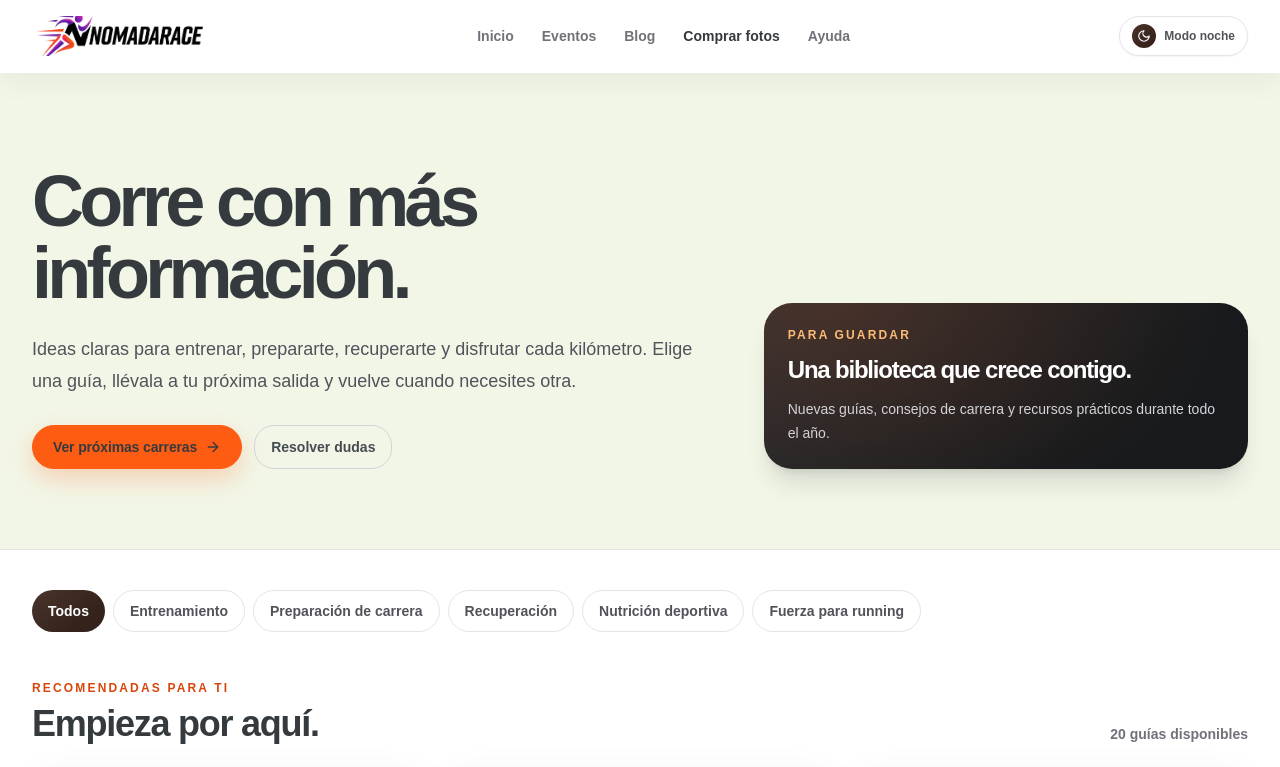
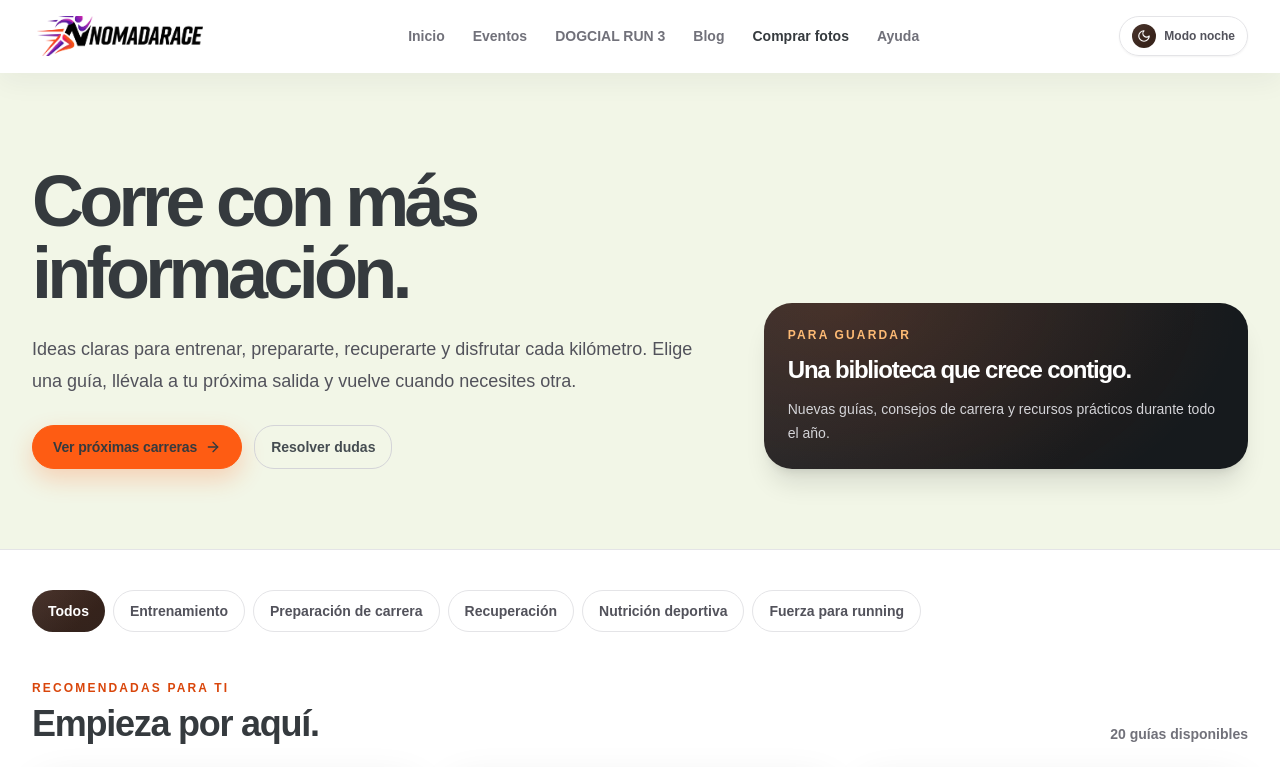
Before and after one commit to franzalbornoz1-bot/nomadarace, a Next.js app: page /blog in a window 1280 px wide. Shown: the top 767 px of the page. Built offline with nearby package versions, Linux system fonts and the light colour scheme.

Commit message:
link dogcial landing from home navigation

```diff
--- a/components/nomada-app.tsx
+++ b/components/nomada-app.tsx
@@ -93,7 +93,7 @@ function useCurrentTime() {
 }
 
 const PUBLIC_LINKS = [
-  ["Inicio", "/"], ["Eventos", "/eventos"], ["Blog", "/blog"], ["Comprar fotos", PHOTO_STORE_URL], ["Ayuda", "/preguntas-frecuentes"],
+  ["Inicio", "/"], ["Eventos", "/eventos"], ["DOGCIAL RUN 3", "/eventos/detalles"], ["Blog", "/blog"], ["Comprar fotos", PHOTO_STORE_URL], ["Ayuda", "/preguntas-frecuentes"],
 ] as const;
 
 function Logo({ inverse = false, small = false }: { inverse?: boolean; small?: boolean }) {
```
